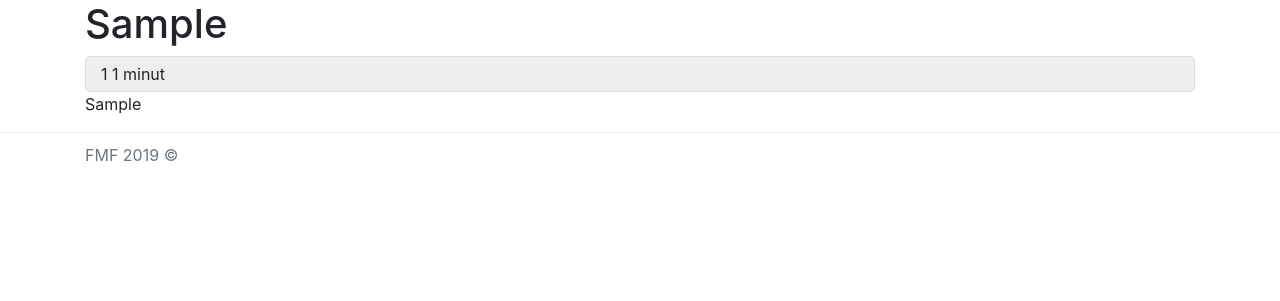
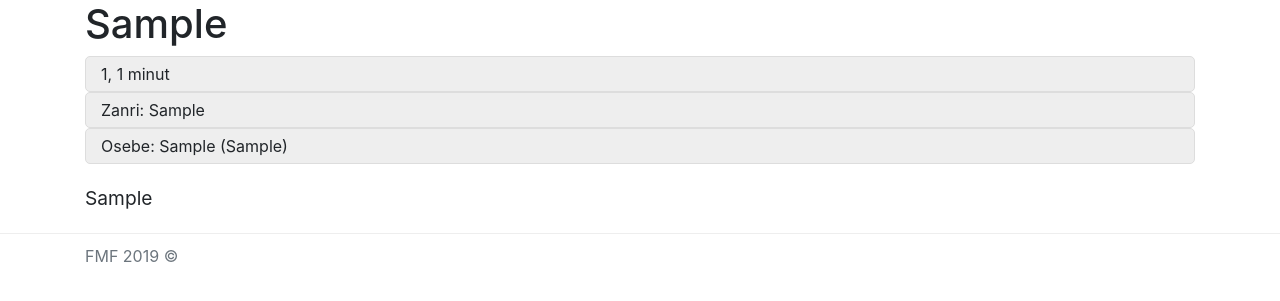
Before and after one commit to jaanos/najboljsi-filmi, a Django app: page /f/1 in a window 1280 px wide. Shown: the part 56-357 px from the top of the page. Run offline with Django 3.2, Linux system fonts and the light colour scheme; tables that the repository leaves empty hold one stand-in row (values such as "Sample post"); some libraries are stand-ins or nearby versions.

Commit message:
Vaje 15. 3.: vec dela z related objekti, forms

```diff
--- a/najboljsifilmi/filmiapp/models.py
+++ b/najboljsifilmi/filmiapp/models.py
@@ -1,7 +1,9 @@
 from django.db import models
+from django.forms import ModelForm
 
 class Oseba(models.Model):
     ime = models.CharField(max_length=200, help_text="Ime in priimek osebe.")
+    vloge = models.ManyToManyField('Vloga', through='Nastopanje', related_name='osebe')
 
     class Meta:
         verbose_name_plural = 'Osebe'
@@ -38,7 +40,8 @@ class Film(models.Model):
     metascore = models.FloatField(help_text="Metascore tega filma od 1 do 100.", null=True)
     zasluzek = models.IntegerField(help_text="Zaslužek v USD.", null=True)
     opis = models.TextField(help_text="Opis filma.")
-    zanr = models.ManyToManyField(Zanr, help_text='Žanri tega filma')
+    zanr = models.ManyToManyField(Zanr, help_text='Žanri tega filma', related_name='filmi')
+    osebe = models.ManyToManyField(Oseba, through='Nastopanje', related_name='filmi')
 
     class Meta:
         verbose_name_plural = 'Filmi'
@@ -48,12 +51,20 @@ class Film(models.Model):
 
 
 class Nastopanje(models.Model):
-    film = models.ForeignKey(Film, on_delete=models.CASCADE)
-    oseba = models.ForeignKey(Oseba, on_delete=models.CASCADE)
-    vloga = models.ForeignKey(Vloga, on_delete=models.CASCADE)
+    film = models.ForeignKey(Film, on_delete=models.CASCADE, related_name='nastopanja')
+    oseba = models.ForeignKey(Oseba, on_delete=models.CASCADE, related_name='nastopanja')
+    vloga = models.ForeignKey(Vloga, on_delete=models.CASCADE, related_name='nastopanja')
 
     class Meta:
         verbose_name_plural = 'Nastopanja'
 
     def __str__(self):
         return "{} je v filmu '{}' imel vlogo '{}'.".format(self.oseba, self.film, self.vloga)
+
+
+class FilmForm(ModelForm):
+    class Meta:
+        model = Film
+        fields = [
+            'naslov', 'dolzina', 'leto',
+            'zasluzek', 'opis', 'zanr', 'osebe',]
--- a/najboljsifilmi/filmiapp/static/style.css
+++ b/najboljsifilmi/filmiapp/static/style.css
@@ -1,12 +1,23 @@
+.jumbotron {
+    margin-top: 20px;
+}
+
 footer {
     border-top: 1px solid #eee;
     padding-top: 10px;
     margin-top: 10px;
 }
 
-.metadata {
+.metadata > span {
+    display: block;
     background-color: #eee;
     border: 1px solid #ddd;
     border-radius: 5px;
     padding: 5px 15px;
 }
+
+.description {
+    margin: 20px 0px;
+    max-width: 500px;
+    font-size: 1.2rem;
+}
--- a/najboljsifilmi/filmiapp/templates/film.html
+++ b/najboljsifilmi/filmiapp/templates/film.html
@@ -4,10 +4,20 @@
 <h1>{{film.naslov}}</h1>
 
 <div class="metadata">
-<span class="leto">{{film.leto}}</span>
+<span>
+<span class="leto">{{film.leto}}</span>,
 <span class="dolzina">{{film.dolzina}} minut</span>
+</span>
+<span class="zanri">Zanri:
+    {{ film.zanr.all|join:", " }}
+</span>
+<span class="osebe">Osebe:
+    {% for o, v in osebe.items %}
+        {{o}} ({{v|join:", "}}){% if not forloop.last %},{% endif %}
+    {% endfor %}
+</span>
 </div>
 
-<p>{{film.opis}}</p>
+<p class="description">{{film.opis}}</p>
 
 {% endblock %}
--- a/najboljsifilmi/filmiapp/views.py
+++ b/najboljsifilmi/filmiapp/views.py
@@ -1,5 +1,5 @@
-from django.shortcuts import render, get_object_or_404
-from filmiapp.models import Film
+from django.shortcuts import reverse, render, get_object_or_404
+from filmiapp.models import Film, FilmForm
 
 def index(request):
     top = Film.objects.all().order_by('-ocena')[:10 ]
@@ -11,7 +11,29 @@ def index(request):
 
 def film(request, id):
     f = get_object_or_404(Film, pk=id)
+    osebe = {}
+    for n in f.nastopanja.all():
+        if n.oseba in osebe:
+            osebe[n.oseba].append(n.vloga)
+        else:
+            osebe[n.oseba] = [n.vloga]
+
     return render(request, 'film.html', {
         'title': f.naslov,
         'film': f,
+        'osebe': osebe,
     })
+
+
+def nov_film(request):
+    if request.method == 'POST':
+        form = FilmForm(request.POST)
+        if form.is_valid():
+            return HttpResponseRedirect(reverse('index'))
+    else:
+        form = FilmForm()
+
+    return render(request, 'nov-film.html', {
+        'title': 'Nov film',
+        'form': form,
+    })
--- a/najboljsifilmi/najboljsifilmi/settings.py
+++ b/najboljsifilmi/najboljsifilmi/settings.py
@@ -119,3 +119,5 @@ USE_TZ = True
 # https://docs.djangoproject.com/en/2.1/howto/static-files/
 
 STATIC_URL = '/static/'
+
+APPEND_SLASH = True
--- a/najboljsifilmi/najboljsifilmi/urls.py
+++ b/najboljsifilmi/najboljsifilmi/urls.py
@@ -20,5 +20,6 @@ from filmiapp import views
 urlpatterns = [
     path('', views.index, name='index'),
     path('f/<int:id>', views.film, name='film'),
+    path('new-film/', views.nov_film, name='nov_film'),
     path('admin/', admin.site.urls),
 ]
```
